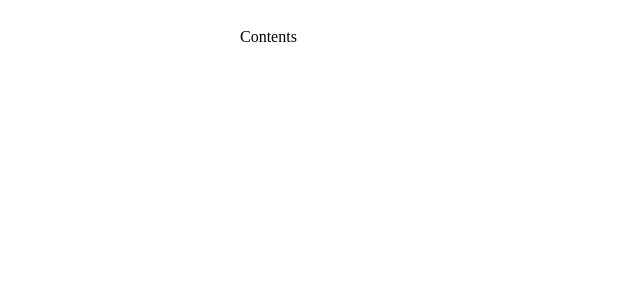
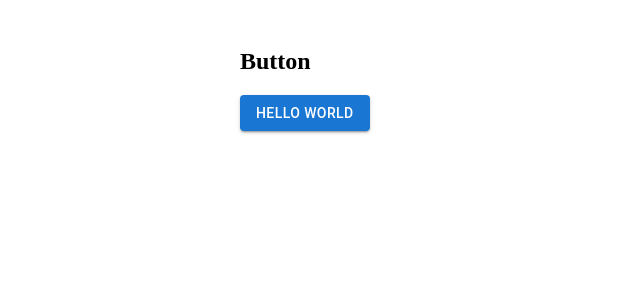
Before and after one commit to ksk1kd/mui-playground, a React (Vite) app: page / in a window 1280 px wide. Shown: the top 300 px of the page, without its empty margins (0-640 px from the left). Built offline with nearby package versions, Linux system fonts and the light colour scheme.

Commit message:
add button component

```diff
--- a/src/App.tsx
+++ b/src/App.tsx
@@ -1,7 +1,14 @@
+import { Button } from '@mui/material'
+
 function App() {
   return (
     <>
-      <div className="container">Contents</div>
+      <div className="container">
+        <section>
+          <h1>Button</h1>
+          <Button variant="contained">Hello world</Button>
+        </section>
+      </div>
     </>
   )
 }
```
